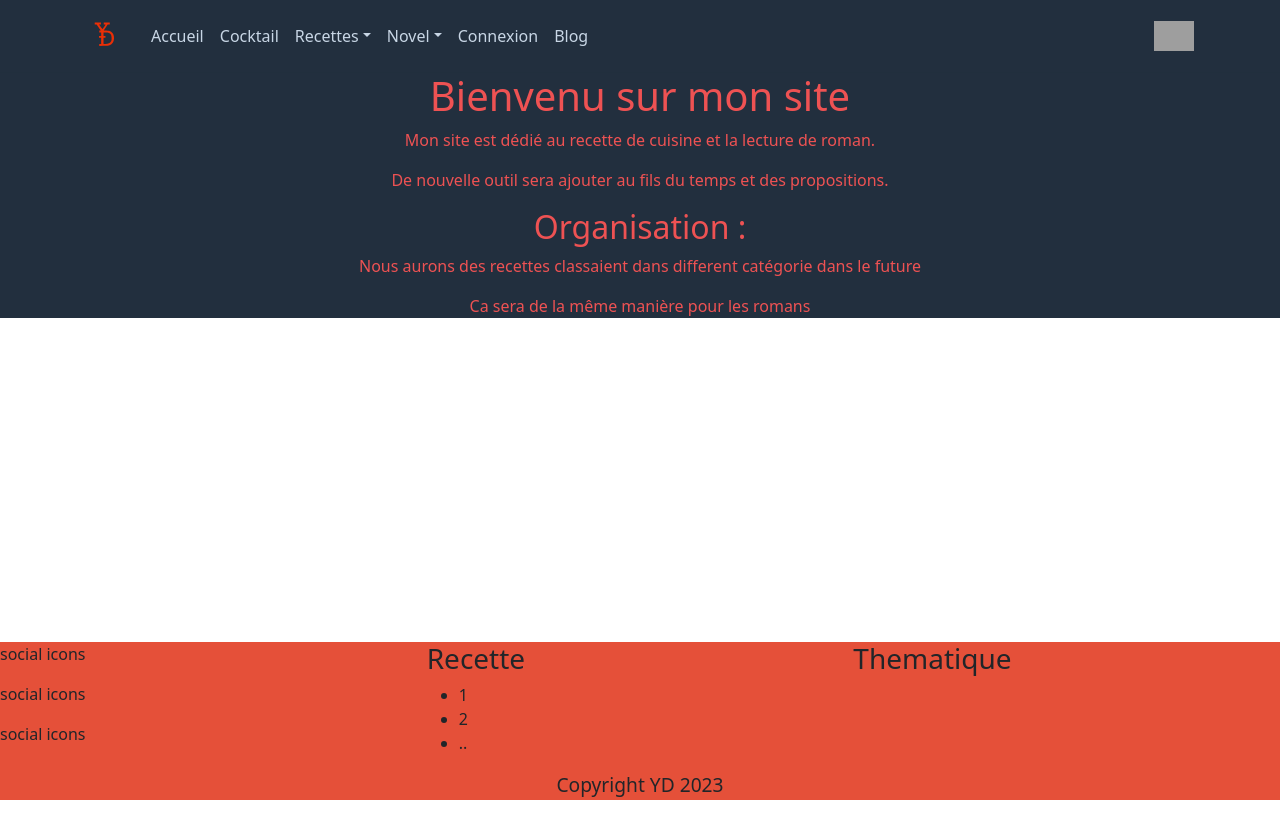
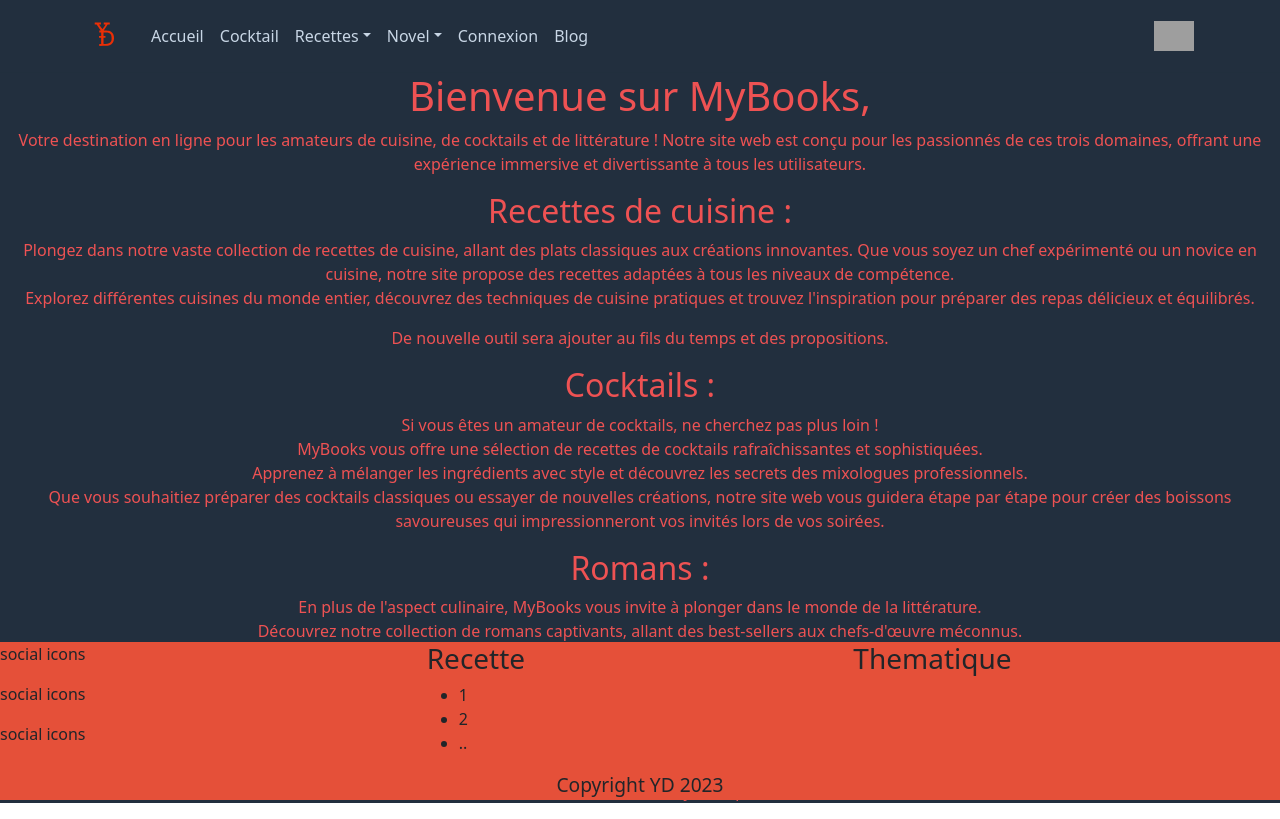
Before and after one commit to Koro0/my_books_frontend, a React (Create React App) app: page / in a window 1280 px wide. Built offline with nearby package versions, Linux system fonts and the light colour scheme; grey boxes are pictures that could not be loaded.

Commit message:
add introduction

```diff
--- a/src/pages/Index/Index.page.tsx
+++ b/src/pages/Index/Index.page.tsx
@@ -5,13 +5,31 @@
     const  {darkMode}= useContext(Context);
   return (
     <div className={(!darkMode?"darkMode":"lightMode") + ' index'}>
-        <h1>Bienvenu sur mon site</h1>
-        <p>Mon site est dédié au recette de cuisine et la lecture de roman.</p>
+        <h1>Bienvenue sur MyBooks, </h1>
+        <p>
+        Votre destination en ligne pour les amateurs de cuisine,
+          de cocktails et de littérature ! Notre site web est conçu pour les passionnés de ces trois domaines,
+           offrant une expérience immersive et divertissante à tous les utilisateurs.
+          </p>
+          <h2>Recettes de cuisine :</h2>
+        <p>Plongez dans notre vaste collection de recettes de cuisine, allant des plats classiques aux créations innovantes.
+          Que vous soyez un chef expérimenté ou un novice en cuisine, notre site propose des recettes adaptées à tous les niveaux de compétence.<br/>
+           Explorez différentes cuisines du monde entier,
+          découvrez des techniques de cuisine pratiques et trouvez l'inspiration pour préparer des repas délicieux et équilibrés.</p>
         <p>De nouvelle outil sera ajouter au fils du temps et des propositions.</p>
         <div>
-        <h2>Organisation : </h2>
-        <p>Nous aurons des recettes classaient dans different catégorie dans le future</p>
-        <p>Ca sera de la même manière pour les romans</p>
+        <h2>Cocktails :</h2>
+        <p>Si vous êtes un amateur de cocktails, ne cherchez pas plus loin ! <br/>
+        MyBooks vous offre une sélection de recettes de cocktails rafraîchissantes et sophistiquées.  <br/>
+        Apprenez à mélanger les ingrédients avec style et découvrez les secrets des mixologues professionnels.  <br/>
+        Que vous souhaitiez préparer des cocktails classiques ou essayer de nouvelles créations, notre site web vous guidera étape par étape pour créer des boissons savoureuses qui impressionneront vos invités lors de vos soirées.</p>
+        <h2>Romans :</h2>
+        <p>En plus de l'aspect culinaire, MyBooks vous invite à plonger dans le monde de la littérature.  <br/>
+         Découvrez notre collection de romans captivants, allant des best-sellers aux chefs-d'œuvre méconnus.  <br/>
+         Que vous soyez fan de romans d'amour, de thrillers palpitants ou de science-fiction épique, vous trouverez ici des recommandations de lectures, des critiques de livres et des discussions animées entre passionnés de littérature.</p>
+
+        <p>Notre interface conviviale facilite la navigation à travers ces trois catégories, vous permettant de trouver rapidement les recettes de cuisine, les cocktails ou les romans qui vous intéressent.<br/>
+           De plus, vous pouvez également interagir avec d'autres utilisateurs, partager vos propres recettes, cocktails préférés et recommandations de livres, et participer à des forums de discussion dynamiques.</p>
         </div>
     </div>
   )
```
